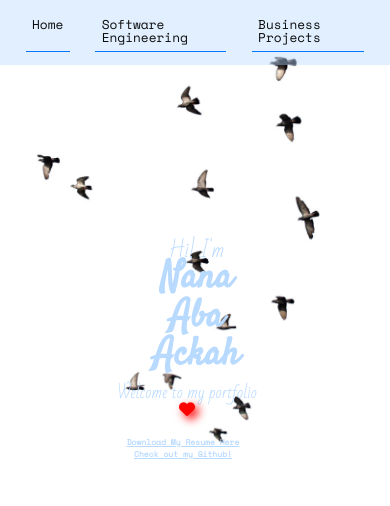
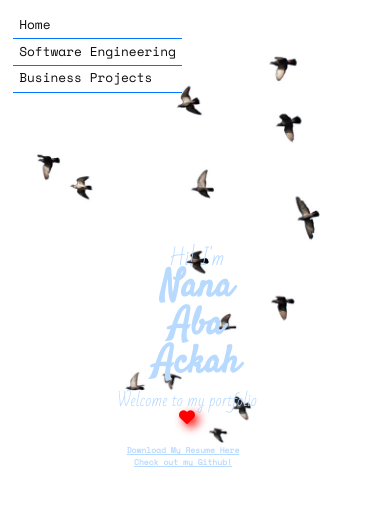
Before and after one commit to nanaabaackah/portfolio.io, a PHP site: page / in a window 390 px wide. Shown: the top 506 px of the page. Run offline with PHP 8.4, Linux system fonts and the light colour scheme; some libraries are stand-ins or nearby versions.

Commit message:
Update master.css

```diff
--- a/styles/master.css
+++ b/styles/master.css
@@ -324,23 +324,23 @@
     header{
         display: flex;
         flex-direction: row;
-        align-items: left;
         margin-top: 0em;
-        background-color: #b9daff6c;
-        justify-content: center;
+
+        justify-content: left;
     }
 
     header nav ul {
         display: flex;
-        flex-direction: row;
+        flex-direction: column;
         font-size: 0.8em;
     }
 
     header nav li{
         margin-right: 1em;
         text-align: left;
-        margin-left: 1em;
+        margin-left: 0em;
         border-bottom: solid #0077ff 0.5px;
+
 
     }
 
@@ -366,7 +366,7 @@
 
     #description{
         background-color: transparent;
-        margin-top: 11em;
+        margin-top: 9em;
         margin-bottom: 1em;
         margin-left: 1em;
     }
```
